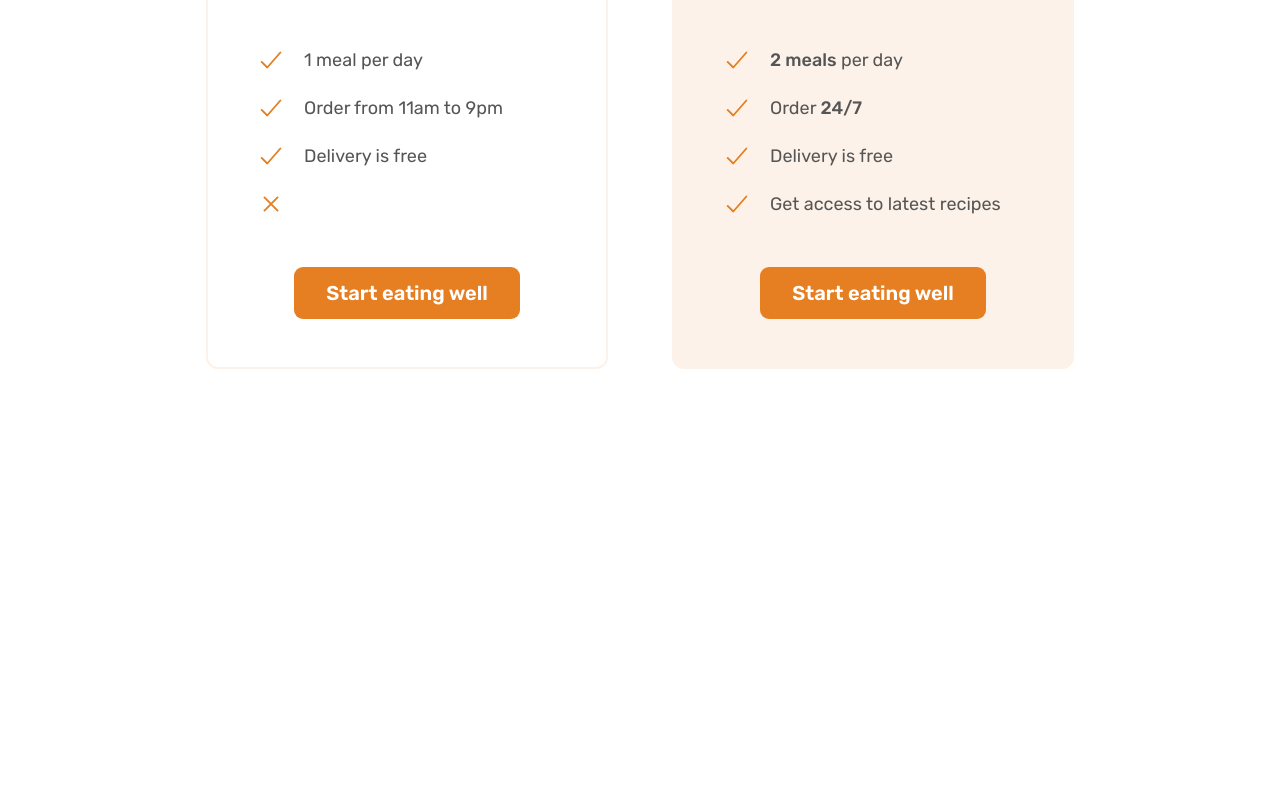
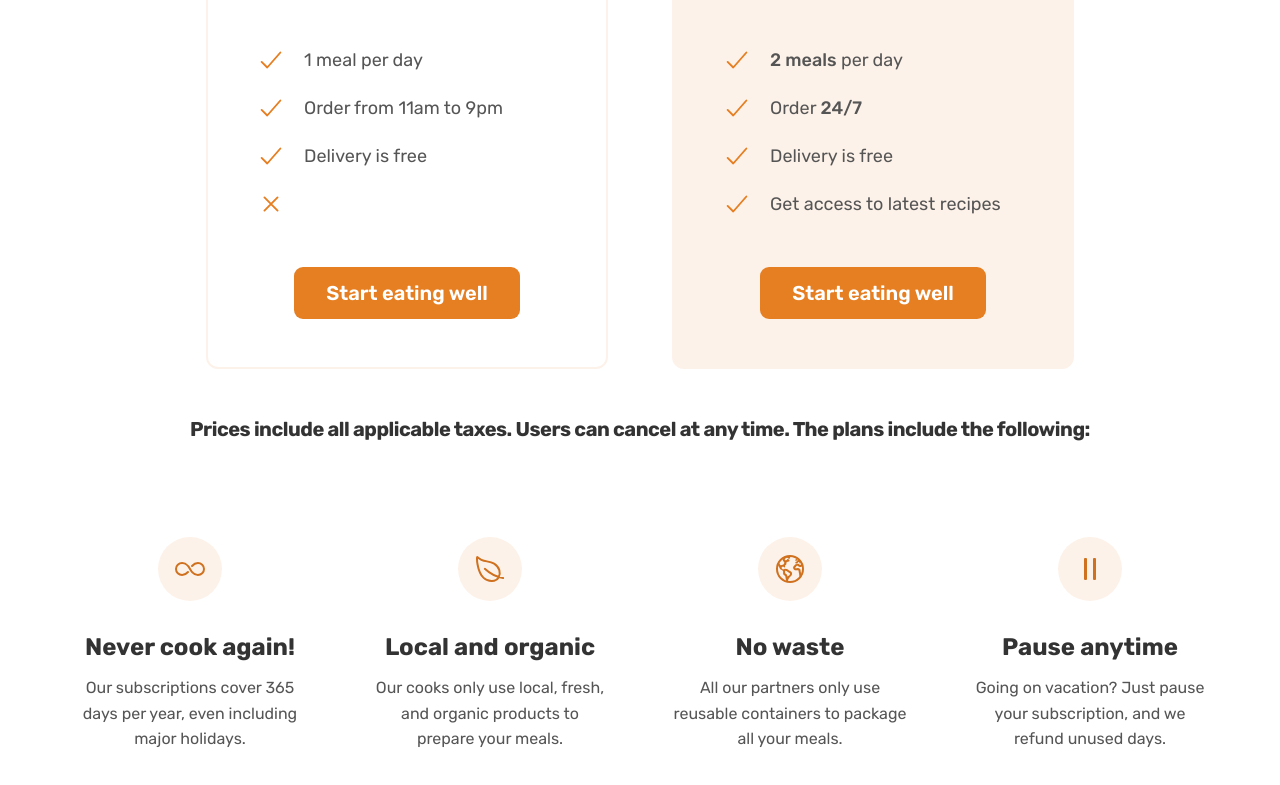
Before and after one commit to Pathholder1806/html-omnifood, a plain HTML site: page index.html in a window 1280 px wide. Shown: the part 5079-5864 px from the top of the page. Before the commit the page ends 5544 px from the top, so only its background shows below. Drawn offline with nearby package versions, Linux system fonts and the light colour scheme.

Commit message:
Section: Pricing -< Completed

```diff
--- a/css/general.css
+++ b/css/general.css
@@ -110,6 +110,10 @@ GENERAL/HELPER CLASSES
     column-gap: 6.4rem;
 }
 
+.grid:not(:last-child) {
+    margin-bottom: 9.6rem;
+}
+
 .grid--2-cols {
     grid-template-columns: repeat(2, 1fr);
 }
--- a/css/style.css
+++ b/css/style.css
@@ -435,3 +435,34 @@ SECTION: PRICING
     text-align: center;
     margin-top: 4.8rem;
 }
+
+.feature {
+    text-align: center;
+}
+.feature-icon {
+    font-size: 3.2rem;
+    color: #cf711f;
+    margin-bottom: 3.2rem;
+
+    background-color: #fdf2e9;
+    padding: 1.6rem;
+    border-radius: 50%;
+}
+.feature-title {
+    font-size: 2.4rem;
+    font-weight: 700;
+    color: #333;
+    margin-bottom: 1.6rem;
+}
+.feature-text {
+    font-size: 1.6rem;
+    line-height: 1.6;
+}
+
+.price-desclaimer {
+    font-weight: 700;
+    color: #333;
+    letter-spacing: -0.5px;
+    font-size: 2rem;
+    line-height: 1.2;
+}
--- a/index.html
+++ b/index.html
@@ -524,7 +524,7 @@
                     </h2>
                 </div>
 
-                <div class="container grid grid--2-cols">
+                <div class="container grid grid--2-cols margin-bottom-md">
                     <div class="pricing-plan pricing-plan--starter">
                         <header class="plan-header">
                             <p class="plan-name">Starter</p>
@@ -615,6 +615,60 @@
                         </div>
                     </div>
                 </div>
+
+                <div class="container grid center-text">
+                    <h3 class="price-desclaimer">
+                        Prices include all applicable taxes. Users can cancel at
+                        any time. The plans include the following:
+                    </h3>
+                </div>
+
+                <div class="container grid grid--4-cols">
+                    <div class="feature">
+                        <ion-icon
+                            class="feature-icon"
+                            name="infinite-outline"
+                        ></ion-icon>
+                        <p class="feature-title">Never cook again!</p>
+                        <p class="feature-text">
+                            Our subscriptions cover 365 days per year, even
+                            including major holidays.
+                        </p>
+                    </div>
+                    <div class="feature">
+                        <ion-icon
+                            class="feature-icon"
+                            name="leaf-outline"
+                        ></ion-icon>
+                        <p class="feature-title">Local and organic</p>
+                        <p class="feature-text">
+                            Our cooks only use local, fresh, and organic
+                            products to prepare your meals.
+                        </p>
+                    </div>
+                    <div class="feature">
+                        <ion-icon
+                            class="feature-icon"
+                            name="earth-outline"
+                        ></ion-icon>
+                        <p class="feature-title">No waste</p>
+                        <p class="feature-text">
+                            All our partners only use reusable containers to
+                            package all your meals.
+                        </p>
+                    </div>
+                    <div class="feature">
+                        <ion-icon
+                            class="feature-icon"
+                            name="pause-outline"
+                        ></ion-icon>
+                        <p class="feature-title">Pause anytime</p>
+                        <p class="feature-text">
+                            Going on vacation? Just pause your subscription, and
+                            we refund unused days.
+                        </p>
+                    </div>
+                </div>
             </section>
         </main>
         <script
```
